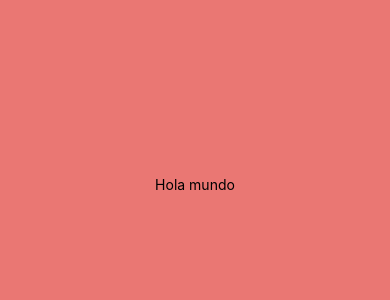
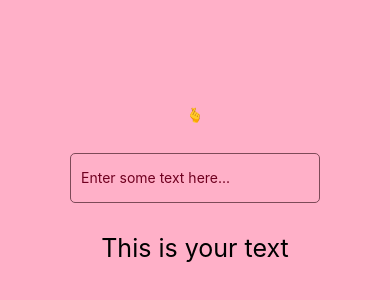
Before and after one commit to lucirs7/rn_learn-HelloProject, a React Native app: screen / in a window 390 px wide. Shown: the part 238-538 px from the top of the page. Built offline with nearby package versions, Linux system fonts and the light colour scheme.

Commit message:
Videos #18 and #19. Learning about states, props, and input text.

```diff
--- a/App.tsx
+++ b/App.tsx
@@ -1,12 +1,19 @@
-import React from "react";
-import { Text, View, StyleSheet } from "react-native";
+import React, { useState } from "react";
+import { Text, View, StyleSheet, TextInput } from "react-native";
 
 export default function App() {
-
+  const [myText, setMyText] = useState('This is your text');
 
   return (
     <View style={styles.container}>
-      <Text>Hola mundo</Text>
+      <Text>🫰</Text>
+      <TextInput
+        style={styles.inputText}
+        placeholderTextColor={'#700020'}
+        placeholder="Enter some text here..."
+        onChangeText={(text) => {setMyText(text)}}
+      />
+      <Text style={styles.text}>{myText}</Text>
     </View>
   );
 }
@@ -14,13 +21,22 @@ export default function App() {
 const styles = StyleSheet.create({
   container: {
     flex: 1,
-    backgroundColor: '#EA7773',
+    backgroundColor: '#ffb0c8',
     alignItems: 'center',
     justifyContent: 'center',
   },
-  image: {
-    width: '85%',
-    height: '50%',
+  inputText: {
+    width: 250,
+    height: 50,
+    borderWidth: 1,
+    borderRadius: 5,
+    borderColor: '#7d4a58',
+    marginTop: 30,
+    padding: 10,
+  },
+  text: {
+    marginTop: 30,
+    fontSize: 25,
   },
 });
 
```
